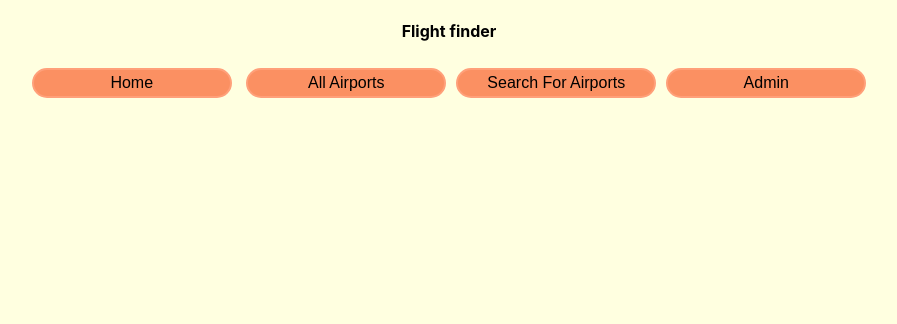
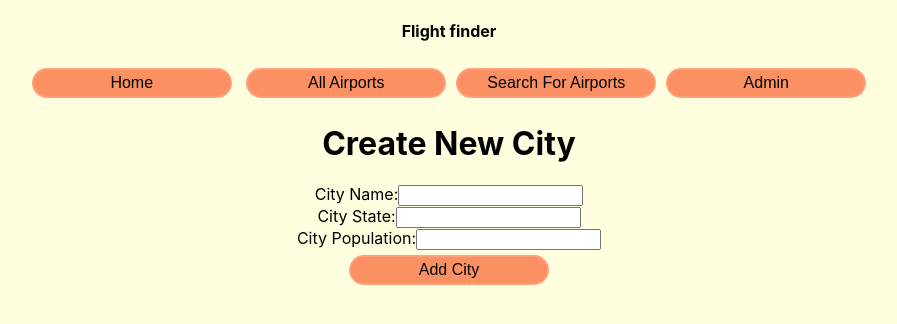
Before and after one commit to lpnl3456/Airport-React-Application, a React (Create React App) app in the folder airport-app/: page /addCity in a window 1280 px wide. Shown: the top 324 px of the page, without its empty margins (191-1088 px from the left). Built offline with nearby package versions, Linux system fonts and the light colour scheme; no server answers.

Commit message:
Add ability to add a city

```diff
--- a/airport-app/src/App.js
+++ b/airport-app/src/App.js
@@ -13,6 +13,7 @@
    import AirportsByName from './components/AirportsByName'
    import AddingAirPort from './components/AddingAirport';
    import AddGate from './components/AddGate';
+   import AddCity from './components/AddCity';
 
 
 
@@ -44,7 +45,8 @@
               <Route path="/addAircraft" element={<AddingAricraft />} />
               <Route path="/addFlight" element={<AddFlight />} />
               <Route path="/addAirport" element={<AddingAirPort />} />
-               <Route path="/addGate" element={<AddGate />} />
+              <Route path="/addGate" element={<AddGate />} />
+              <Route path="/addCity" element={<AddCity />} />
           </Routes>
         </div>
     );
--- /dev/null
+++ b/airport-app/src/components/AddCity.jsx
@@ -0,0 +1,111 @@
+import React, {useState} from 'react';
+import axios from "axios";
+import {BASE_URL} from "../utils/config";
+import BackButton from './BackButton';
+import {  useNavigate } from "react-router-dom";
+
+const AddCity = (addCity )=>{
+     const [name, setName] = useState('');
+     const [state, setState] = useState('');
+     const [population, setPopulation] = useState('');
+     const [errors, setErrors] = useState({});
+     const navigate = useNavigate();
+
+    const validate = () => {
+            const errors = {};
+            if (!name.trim()) {
+                errors.title = ' name is required';
+            }
+
+        if (!state.trim()) {
+                errors.title = 'state is required';
+        }
+
+    if (!population.trim()) {
+                    errors.title = 'population is required';
+                }
+
+            return errors;
+        };
+
+    const handleSubmit = (event) => {
+            event.preventDefault();
+
+            const validationErrors = validate();
+            if (Object.keys(validationErrors).length > 0) {
+                setErrors(validationErrors);
+                return;
+            }
+
+            const newCity = {
+                name: name,
+                state: state,
+                population: parseInt(population)
+
+            };
+
+            axios.post(`${BASE_URL}/city`, newCity)
+                .then(response => {
+                    console.log('aircraft created successfully:', response.data);
+
+                    setName("");
+                    setState("");
+                    setPopulation("");
+
+                    setErrors({});
+                })
+
+                .catch(error => {
+                    console.error('There was an error creating the gate!', error);
+                });
+
+
+        };
+
+    return(
+       <div>
+
+                   <h1>Create New City</h1>
+                   <form onSubmit={handleSubmit}>
+                       <div>
+                           <label>City Name:</label>
+                           <input
+                               type="text"
+                               value={name}
+                               onChange={(e) => setName(e.target.value)}
+                               required
+                           />
+                           {errors.type && <p style={{ color: 'red' }}>{errors.type}</p>}
+                       </div>
+
+                       <div>
+                          <label>City State:</label>
+                          <input
+                              type="text"
+                              value={state}
+                              onChange={(e) => setState(e.target.value)}
+                              required
+                          />
+                          {errors.type && <p style={{ color: 'red' }}>{errors.type}</p>}
+                      </div>
+
+                      <div>
+                        <label>City Population:</label>
+                        <input
+                            type="text"
+                            value={population}
+                            onChange={(e) => setPopulation(e.target.value)}
+                            required
+                        />
+                        {errors.type && <p style={{ color: 'red' }}>{errors.type}</p>}
+                    </div>
+
+
+                       <button type="submit">Add City</button>
+                   </form>
+               </div>
+
+        )
+    }
+
+export default AddCity
--- a/airport-app/src/components/AddGate.jsx
+++ b/airport-app/src/components/AddGate.jsx
@@ -65,7 +65,7 @@ const AddGate = (addGate )=>{
                        </div>
 
 
-                       <button type="submit">Add Aircraft</button>
+                       <button type="submit">Add Gate</button>
                    </form>
                </div>
 
--- a/airport-app/src/components/AdminPage.jsx
+++ b/airport-app/src/components/AdminPage.jsx
@@ -16,6 +16,7 @@ const AdminPage = (adminPage )=>{
         <br/>
         <Link to ="/addFlight"><button>Add Flight</button></Link>
         <Link to ="/addGate"><button>Add Gate</button></Link>
+        <Link to ="/addCity"><button>Add City</button></Link>
        </div>
 
         )
```
